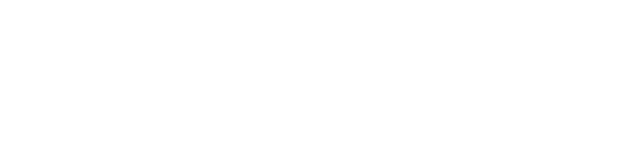
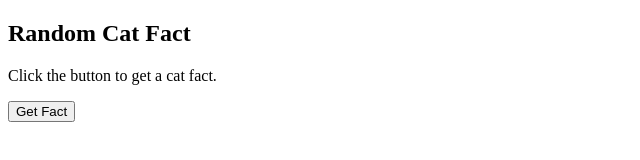
Before and after one commit to jhapriya909/JS-learning, a plain HTML site: page Fetch API/index.html in a window 1280 px wide. Shown: the whole page, without its empty margins (0-640 px from the left). Drawn offline with Linux system fonts and the light colour scheme.

Commit message:
e:\Learn-javascript\JS-learning\Fetch API\index.html

```diff
--- a/Fetch API/index.html
+++ b/Fetch API/index.html
@@ -2,11 +2,16 @@
 <html lang="en">
 <head>
     <meta charset="UTF-8">
-    <meta name="viewport" content="width=device-width, initial-scale=1.0">
-    <title>Document</title>
+    <title>Cat Facts</title>
 </head>
 <body>
+
+    <h2>Random Cat Fact</h2>
+
+    <p id="fact">Click the button to get a cat fact.</p>
+
+    <button id="btn">Get Fact</button>
+
     <script src="script.js"></script>
-
 </body>
 </html>
```
